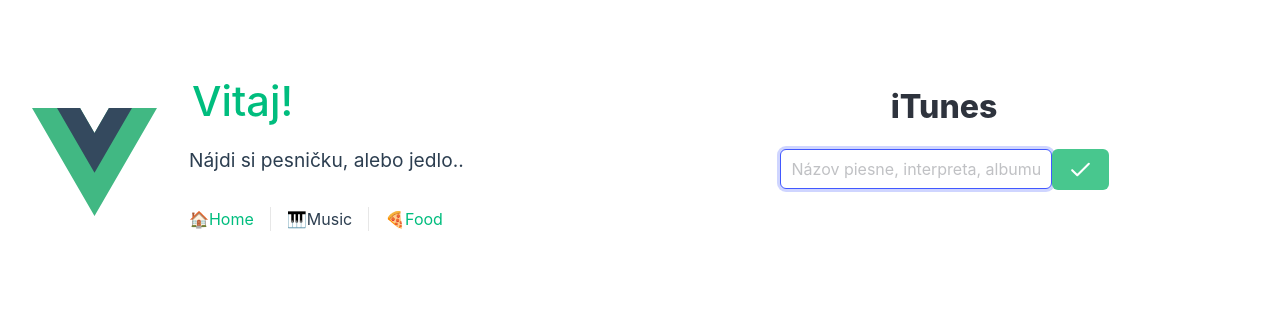
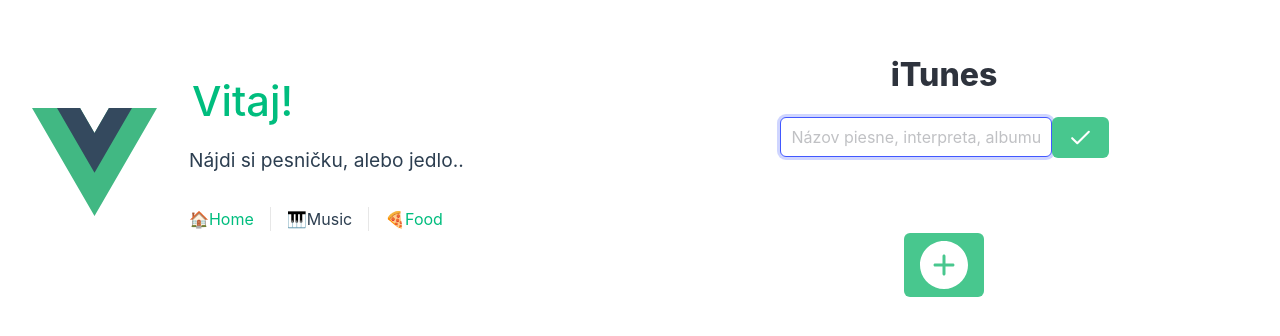
Before and after one commit to kilocharlie96/itunes-spa, a Vue app: page /#/tunes in a window 1280 px wide. Shown: the part 238-574 px from the top of the page. Built offline with nearby package versions, Linux system fonts and the light colour scheme.

Commit message:
refactor: enhance TunesFormSearch and TunesList components with dynamic song limit and add ButtonAdd for improved user interaction

```diff
--- /dev/null
+++ b/src/components/base/buttons/ButtonAdd.vue
@@ -0,0 +1,42 @@
+<template>
+  <button class="button is-success">
+    <svg
+      viewBox="0 0 32 32"
+      version="1.1"
+      xmlns="http://www.w3.org/2000/svg"
+      xmlns:xlink="http://www.w3.org/1999/xlink"
+      xmlns:sketch="http://www.bohemiancoding.com/sketch/ns"
+    >
+      <g id="SVGRepo_bgCarrier" stroke-width="0"></g>
+      <g id="SVGRepo_tracerCarrier" stroke-linecap="round" stroke-linejoin="round"></g>
+      <g id="SVGRepo_iconCarrier">
+        <title>plus-circle</title>
+        <desc>Created with Sketch Beta.</desc>
+        <defs></defs>
+        <g id="Page-1" stroke="none" stroke-width="1" fill-rule="evenodd" sketch:type="MSPage">
+          <g
+            id="Icon-Set-Filled"
+            sketch:type="MSLayerGroup"
+            transform="translate(-466.000000, -1089.000000)"
+          >
+            <path
+              d="M488,1106 L483,1106 L483,1111 C483,1111.55 482.553,1112 482,1112 C481.447,1112 481,1111.55 481,1111 L481,1106 L476,1106 C475.447,1106 475,1105.55 475,1105 C475,1104.45 475.447,1104 476,1104 L481,1104 L481,1099 C481,1098.45 481.447,1098 482,1098 C482.553,1098 483,1098.45 483,1099 L483,1104 L488,1104 C488.553,1104 489,1104.45 489,1105 C489,1105.55 488.553,1106 488,1106 L488,1106 Z M482,1089 C473.163,1089 466,1096.16 466,1105 C466,1113.84 473.163,1121 482,1121 C490.837,1121 498,1113.84 498,1105 C498,1096.16 490.837,1089 482,1089 L482,1089 Z"
+              id="plus-circle"
+              sketch:type="MSShapeGroup"
+            ></path>
+          </g>
+        </g>
+      </g>
+    </svg>
+  </button>
+</template>
+
+<style scoped>
+.button {
+  width: 5rem;
+}
+
+svg {
+  fill: var(--color-background);
+}
+</style>
--- a/src/components/tunes/TunesFormSearch.vue
+++ b/src/components/tunes/TunesFormSearch.vue
@@ -22,15 +22,12 @@
   data() {
     return {
       query: '',
-      limit: 5,
     }
   },
   methods: {
     getMusic() {
       axios
-        .get(
-          `https://itunes.apple.com/search?term=${encodeURIComponent(this.query)}&entity=song&limit=${this.limit}`,
-        )
+        .get(`https://itunes.apple.com/search?term=${encodeURIComponent(this.query)}&entity=song`)
         .then((response) => {
           let iTunesSongs = response.data.results
             .filter((song) => song.kind === 'song')
@@ -41,16 +38,6 @@
         .catch((error) => {
           console.error('Chyba pri načítaní dát:', error)
         })
-
-      // axios.get(`https://itunes.apple.com/search?term=${encodeURIComponent(this.query)}&entity=song&limit=${this.limit}`)
-      //     .then(response => {
-      //         response.data.results.forEach(song => {
-      //             this.$emit('add-new-song', this.extractData(song))
-      //         });
-      //     })
-      //     .catch(error => {
-      //         console.error("Chyba pri načítaní dát:", error);
-      //     });
     },
     extractData({
       trackId: id,
--- a/src/components/tunes/TunesList.vue
+++ b/src/components/tunes/TunesList.vue
@@ -1,17 +1,30 @@
 <template>
   <ul class="tunes-list">
-    <TunesListSong v-for="song in newSongs" :key="song.id" :song="song" />
+    <TunesListSong v-for="song in newSongs.slice(0, limit)" :key="song.id" :song="song" />
   </ul>
+  <ButtonAdd @click="increaseLimit" />
 </template>
 
 <script>
 import TunesListSong from './TunesListSong.vue'
+import ButtonAdd from '@/components/base/buttons/ButtonAdd.vue'
 
 export default {
   components: {
     TunesListSong,
+    ButtonAdd,
   },
   props: ['new-songs'],
+  data() {
+    return {
+      limit: 5,
+    }
+  },
+  methods: {
+    increaseLimit() {
+      this.limit = this.limit + 5
+    },
+  },
 }
 </script>
 
--- a/src/views/TunesView.vue
+++ b/src/views/TunesView.vue
@@ -2,7 +2,7 @@
   <div class="tunes">
     <h1 class="title">iTunes</h1>
 
-    <TunesFormSearch @add-new-songs="songs = $event" />
+    <TunesFormSearch @add-new-songs="songs = $event" :preset-limit="limit" />
     <TunesList :new-songs="songs" />
   </div>
 </template>
@@ -19,6 +19,7 @@
   data() {
     return {
       songs: [],
+      limit: 5,
     }
   },
 }
```
